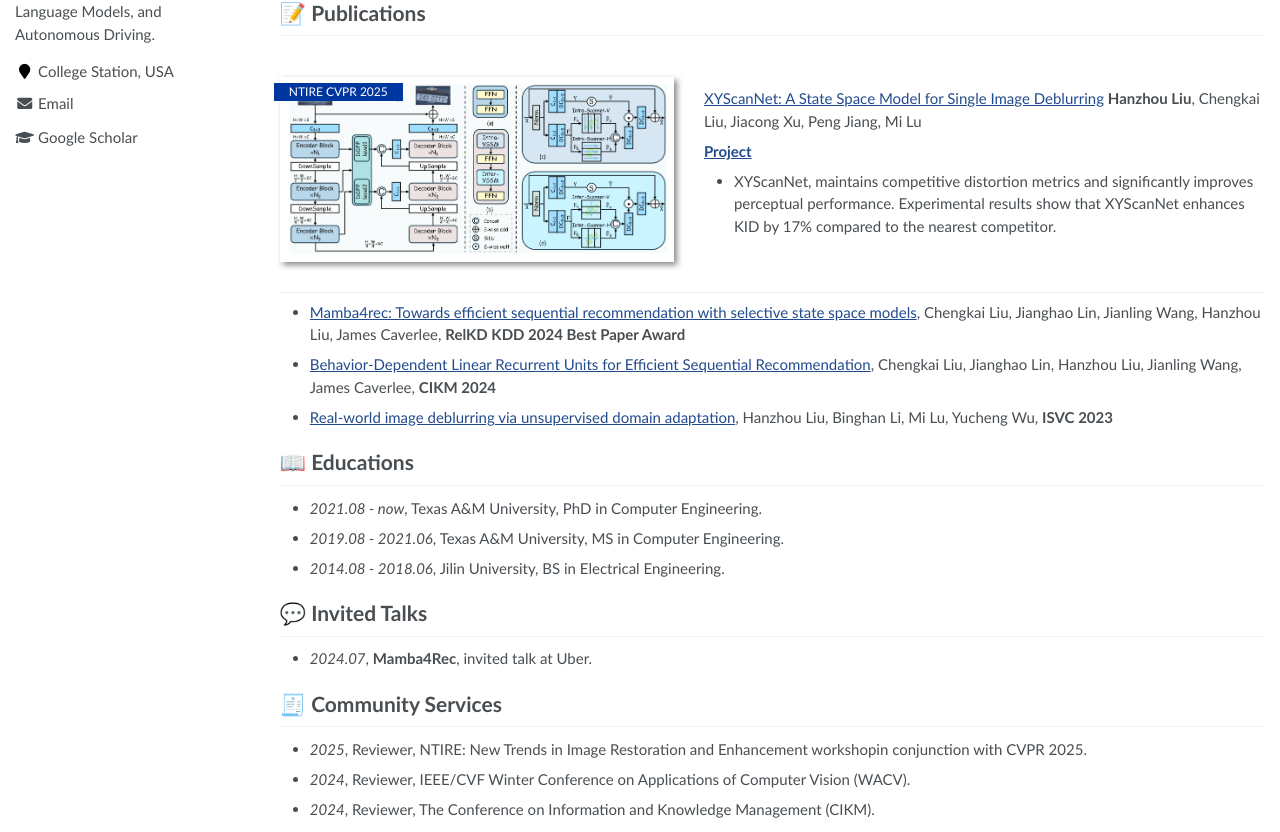
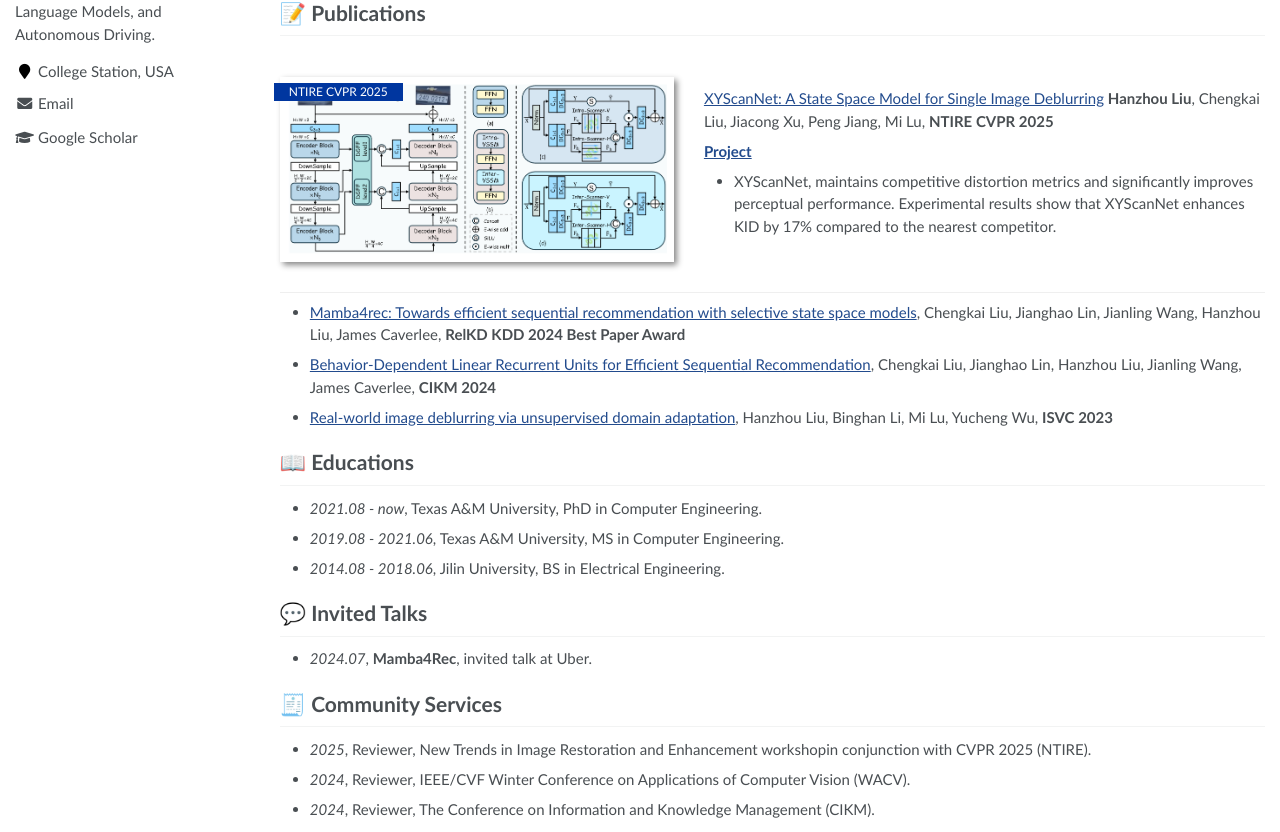
Before and after one commit to HanzhouLiu/hanzhouliu.github.io, a Jekyll site: the page built from _pages/about.md, in a window 1280 px wide and 1278 px high. Shown: the part 443-1275 px from the top of the window. Built offline with Jekyll 4.4.1, drawn with Linux system fonts in a browser that asks for light colours.

Commit message:
reformat

```diff
--- a/_pages/about.md
+++ b/_pages/about.md
@@ -38,7 +38,7 @@ Lately, I’ve been exploring Vision-Language Models (VLMs) and sequence modelin
 <div class='paper-box-text' markdown="1">
 
 [XYScanNet: A State Space Model for Single Image Deblurring](https://arxiv.org/pdf/2412.10338)
-**Hanzhou Liu**, Chengkai Liu, Jiacong Xu, Peng Jiang, Mi Lu
+**Hanzhou Liu**, Chengkai Liu, Jiacong Xu, Peng Jiang, Mi Lu, **NTIRE CVPR 2025**
 
 [**Project**](https://github.com/HanzhouLiu/XYScanNet) <strong><span class='show_paper_citations' data='DhtAFkwAAAAJ:ALROH1vI_8AC'></span></strong>
 - XYScanNet, maintains competitive distortion metrics and significantly improves perceptual performance. Experimental results show that XYScanNet enhances KID by 17% compared to the nearest competitor.
@@ -64,7 +64,7 @@ Lately, I’ve been exploring Vision-Language Models (VLMs) and sequence modelin
 - *2024.07*, **Mamba4Rec**, invited talk at Uber.
 
 # 🧾 Community Services
-- *2025*, Reviewer, NTIRE: New Trends in Image Restoration and Enhancement workshopin conjunction with CVPR 2025.
+- *2025*, Reviewer, New Trends in Image Restoration and Enhancement workshopin conjunction with CVPR 2025 (NTIRE).
 - *2024*, Reviewer,  IEEE/CVF Winter Conference on Applications of Computer Vision (WACV).
 - *2024*, Reviewer, The Conference on Information and Knowledge Management (CIKM).
 
```
